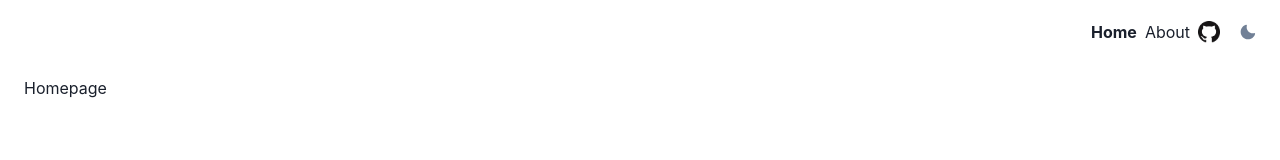
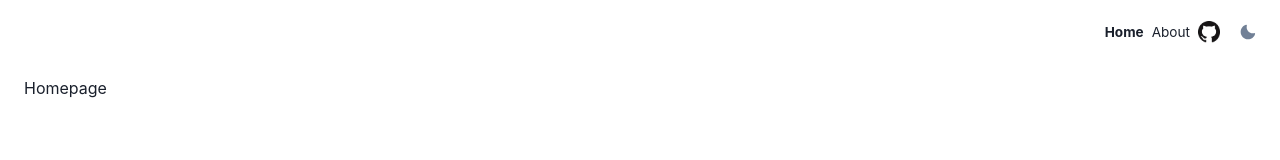
Before and after one commit to erinmhpark/portfolio, a Next.js app: page / in a window 1280 px wide. Shown: the top 160 px of the page. Built offline with nearby package versions, Linux system fonts and the light colour scheme.

Commit message:
Decreased link fontSize to 0.85em

```diff
--- a/components/chakraNextLink.js
+++ b/components/chakraNextLink.js
@@ -8,7 +8,9 @@ function ChakraNextLink(props) {
   const isActive = router.pathname === to;
   return (
     <NextLink passHref href={to}>
-      <ChakraLink fontWeight={isActive && "bold"}>{children}</ChakraLink>
+      <ChakraLink fontSize="0.85em" fontWeight={isActive && "bold"}>
+        {children}
+      </ChakraLink>
     </NextLink>
   );
 }
```
